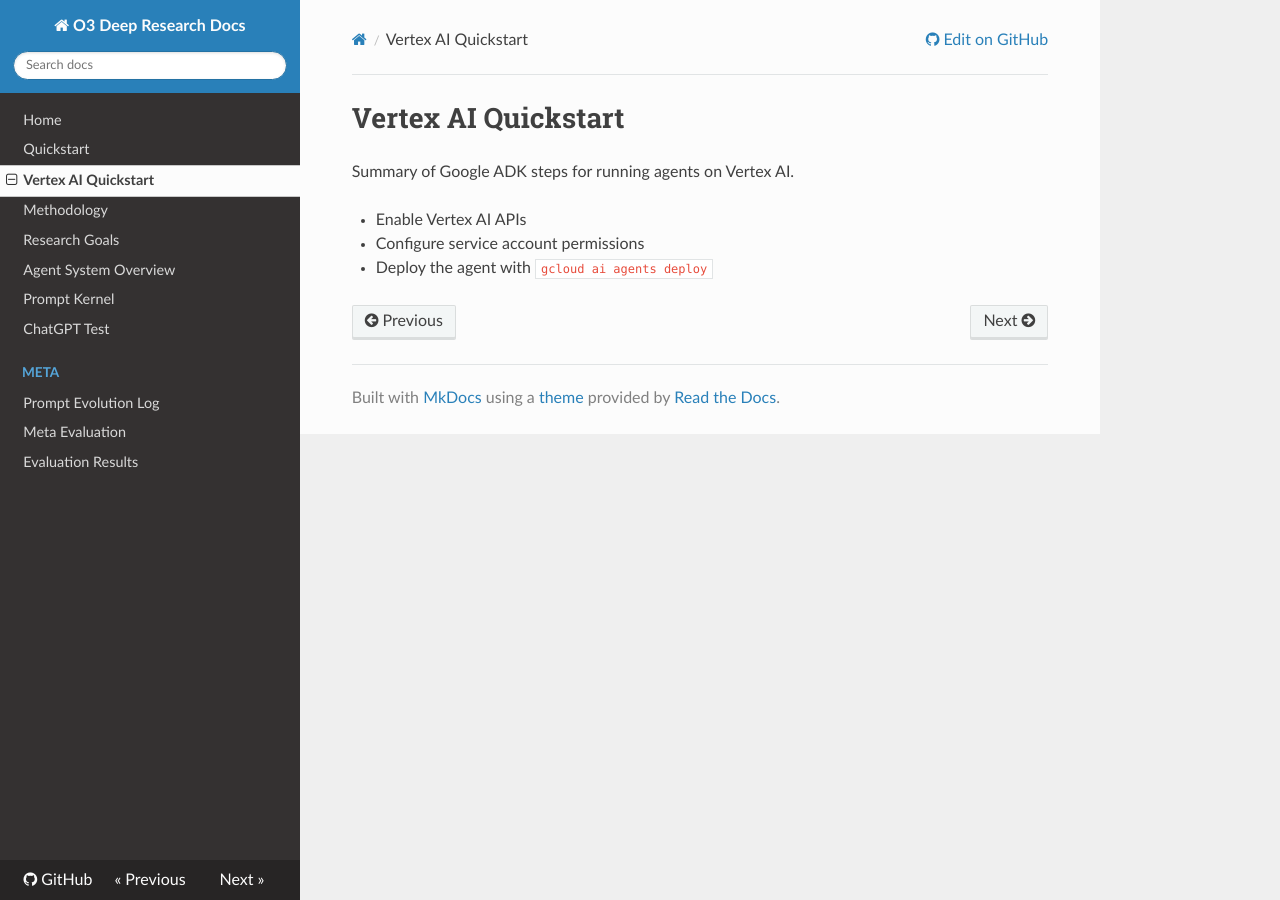
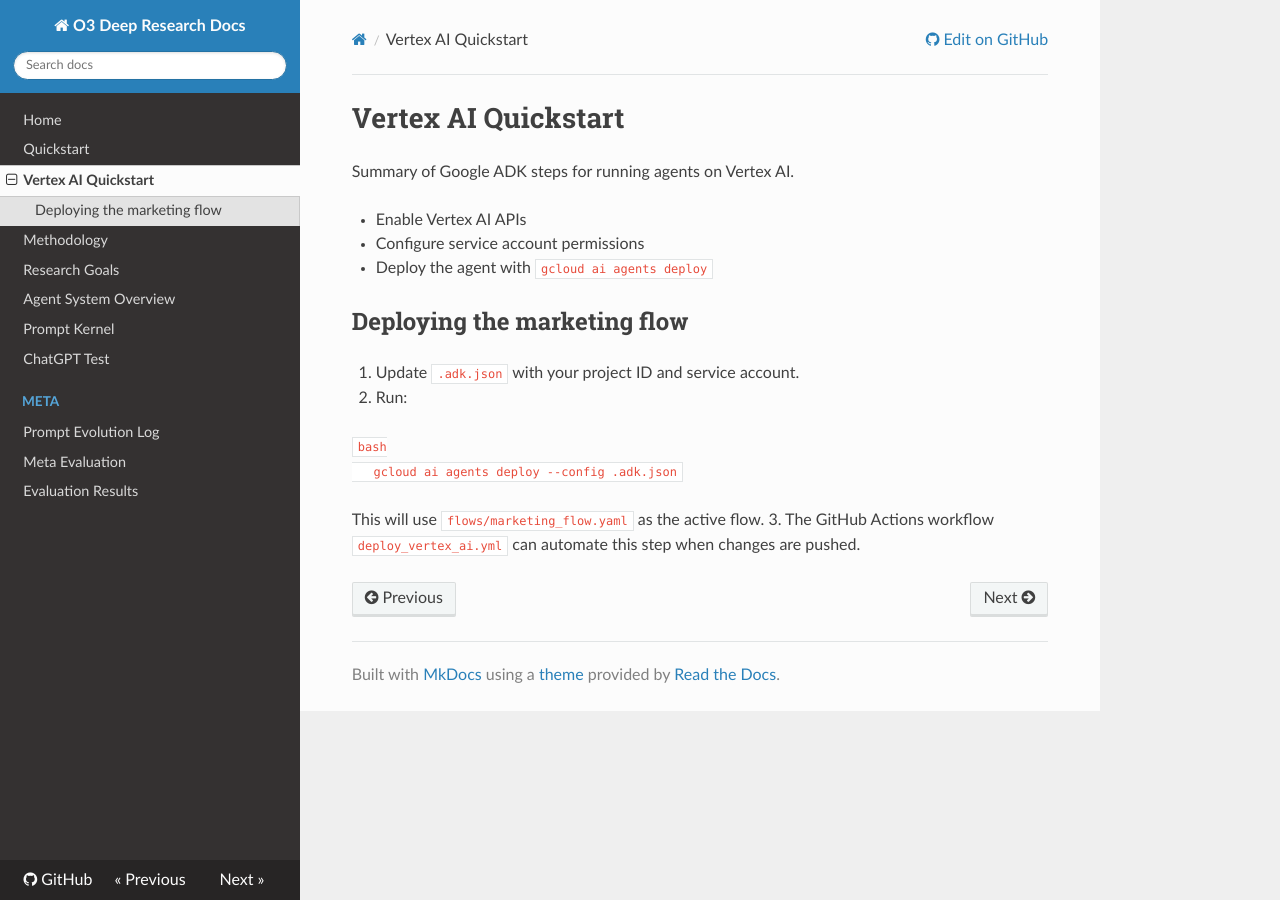
Before and after one commit to ADV-IT-Performance-Corp/ADV-ADK-Research-Hub, an MkDocs documentation site: the page built from docs/vertex_ai_quickstart.md, in a window 1280 px wide. Built offline with MkDocs 1.6.1, drawn with Linux system fonts in a browser that asks for light colours; nearby versions of some CDN libraries.

Commit message:
feat: add marketing flow and deployment

````diff
--- a/docs/vertex_ai_quickstart.md
+++ b/docs/vertex_ai_quickstart.md
@@ -1,4 +1,3 @@
-
 # Vertex AI Quickstart
 
 Summary of Google ADK steps for running agents on Vertex AI.
@@ -6,3 +5,15 @@ Summary of Google ADK steps for running agents on Vertex AI.
 * Enable Vertex AI APIs
 * Configure service account permissions
 * Deploy the agent with `gcloud ai agents deploy`
+
+## Deploying the marketing flow
+
+1. Update `.adk.json` with your project ID and service account.
+2. Run:
+
+   ```bash
+   gcloud ai agents deploy --config .adk.json
+   ```
+
+   This will use `flows/marketing_flow.yaml` as the active flow.
+3. The GitHub Actions workflow `deploy_vertex_ai.yml` can automate this step when changes are pushed.
````
Also changed, not shown: .adk.json, 2 other files.
